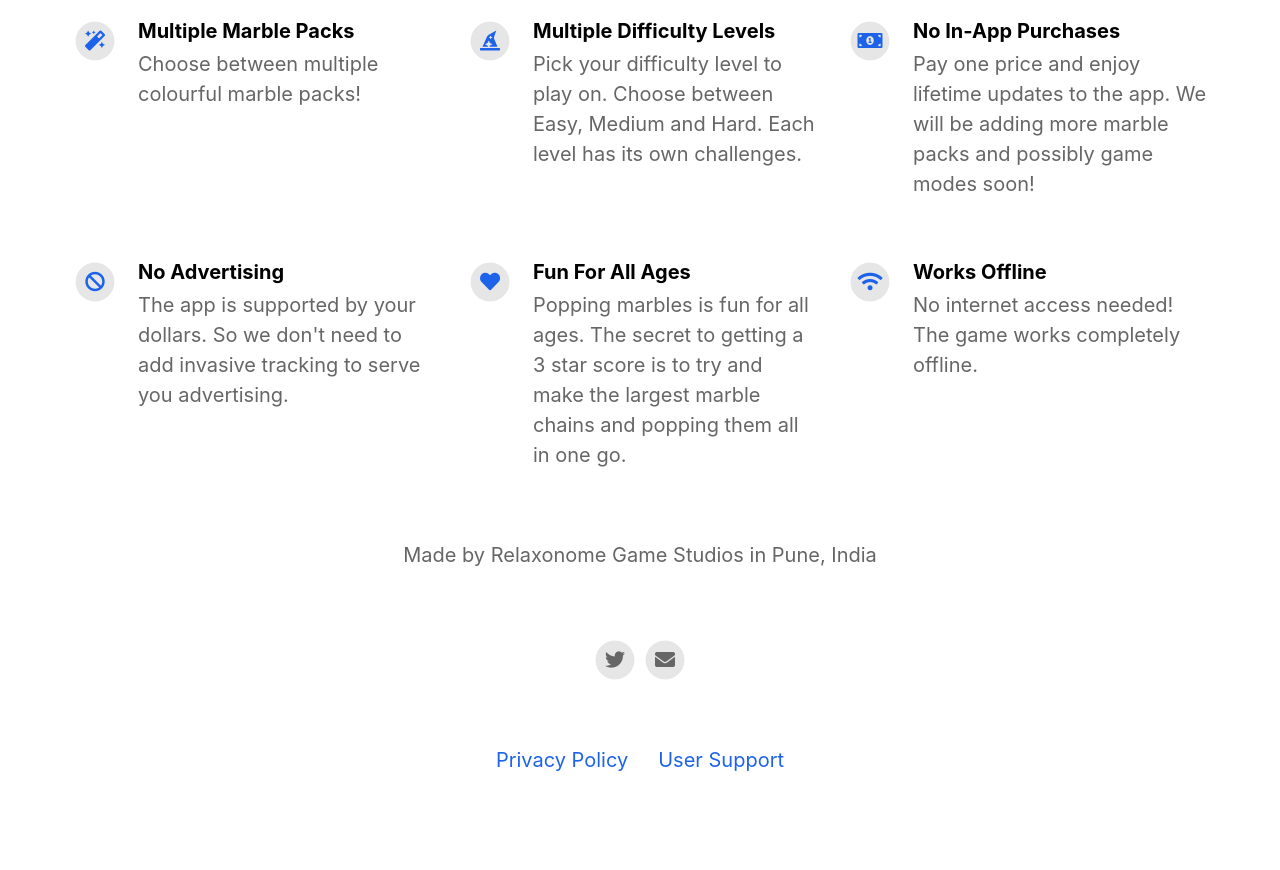
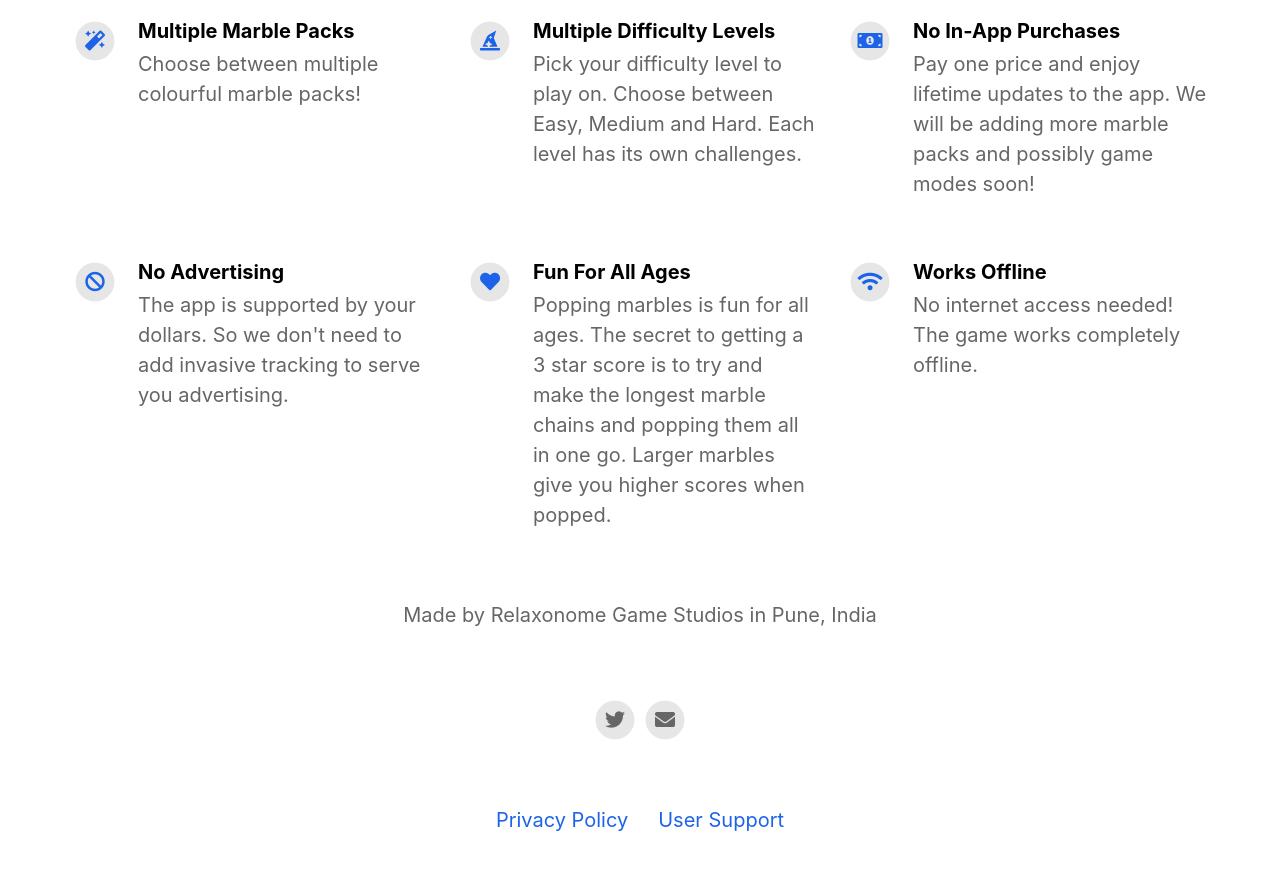
Before and after one commit to colwin/marbleinator-website, a Jekyll site: the page built from index.html, in a window 1280 px wide and 900 px high, scrolled down 1063 px. Shown: the top 870 px of the window. Built offline with Jekyll 4.4.1, drawn with Linux system fonts in a browser that asks for light colours; nearby versions of some CDN libraries; before the commit the page ends 1903 px from its top, so only the background shows below that.

Commit message:
UPdated mechanics

```diff
--- a/_config.yml
+++ b/_config.yml
@@ -52,7 +52,7 @@ features                                  :
     fontawesome_icon_name                 : ban
 
   - title                                 : Fun For All Ages
-    description                           : Popping marbles is fun for all ages. The secret to getting a 3 star score is to try and make the largest marble chains and popping them all in one go.
+    description                           : Popping marbles is fun for all ages. The secret to getting a 3 star score is to try and make the longest marble chains and popping them all in one go. Larger marbles give you higher scores when popped.
     fontawesome_icon_name                 : heart
 
   - title                                 : Works Offline
```
